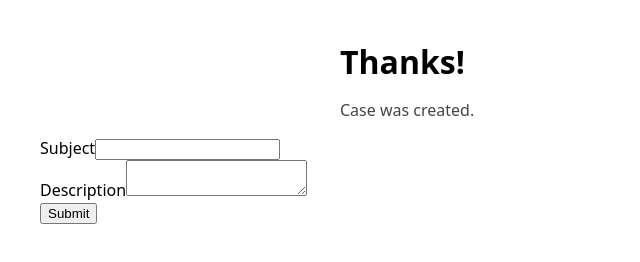
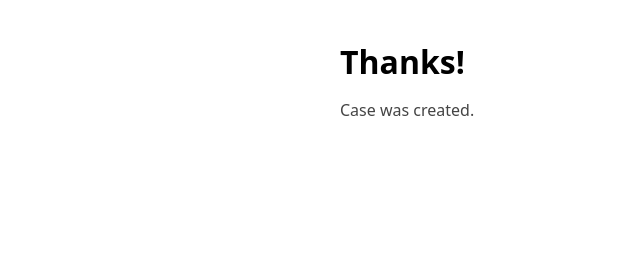
Before and after one commit to msverishko-alt/webtocase-test, a plain HTML site: page thanks.html in a window 1280 px wide. Shown: the whole page, without its empty margins (0-640 px from the left). Drawn offline with Linux system fonts and the light colour scheme.

Commit message:
Update thanks.html

```diff
--- a/thanks.html
+++ b/thanks.html
@@ -16,36 +16,5 @@
     <h1>Thanks!</h1>
     <p>Case was created.</p>
   </div>
-  <!--  ----------------------------------------------------------------------  -->
-<!--  NOTE: Please add the following <META> element to your page <HEAD>.      -->
-<!--  If necessary, please modify the charset parameter to specify the        -->
-<!--  character set of your HTML page.                                        -->
-<!--  ----------------------------------------------------------------------  -->
-
-<META HTTP-EQUIV="Content-type" CONTENT="text/html; charset=UTF-8">
-
-<!--  ----------------------------------------------------------------------  -->
-<!--  NOTE: Please add the following <FORM> element to your page.             -->
-<!--  ----------------------------------------------------------------------  -->
-
-<form action="https://webto.salesforce.com/servlet/servlet.WebToCase?encoding=UTF-8&orgId=00DgL00000GY2vp" method="POST">
-
-<input type=hidden name="orgid" value="00DgL00000GY2vp">
-<input type=hidden name="retURL" value="https://msverishko-alt.github.io/webtocase-test/thanks.html">
-
-<!--  ----------------------------------------------------------------------  -->
-<!--  NOTE: These fields are optional debugging elements. Please uncomment    -->
-<!--  these lines if you wish to test in debug mode.                          -->
-<!--  <input type="hidden" name="debug" value=1>                              -->
-<!--  <input type="hidden" name="debugEmail" value="ms.verishko@gmail.com">   -->
-<!--  ----------------------------------------------------------------------  -->
-
-<label for="subject">Subject</label><input  id="subject" maxlength="80" name="subject" size="20" type="text" /><br>
-
-<label for="description">Description</label><textarea name="description"></textarea><br>
-
-<input type="submit" name="submit">
-
-</form>
 </body>
 </html>
```
